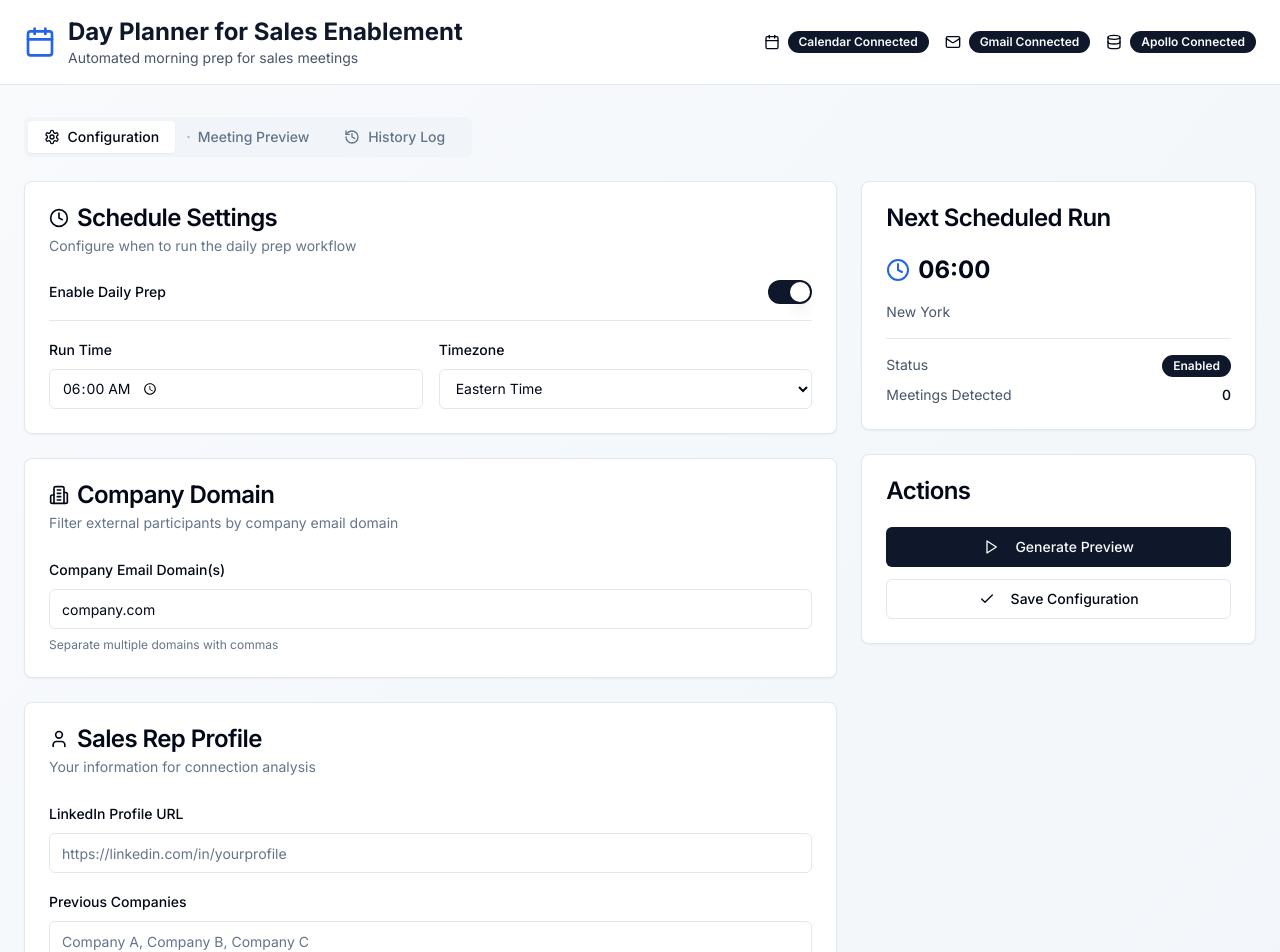
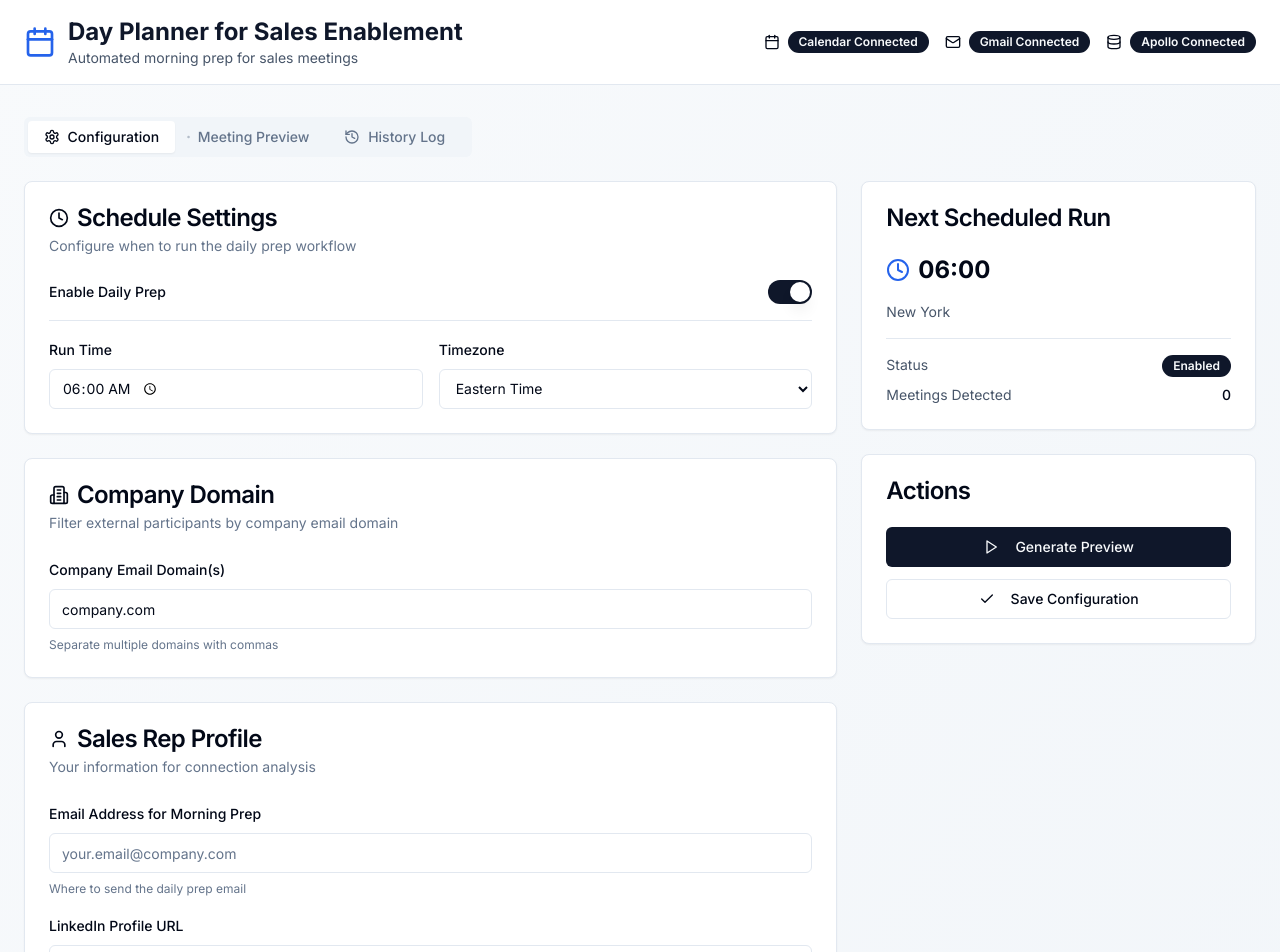
Before and after one commit to Lyzr-Apps/prep-prospect-amazing-wave, a Next.js app: page / in a window 1280 px wide. Shown: the top 952 px of the page. Built offline with nearby package versions, Linux system fonts and the light colour scheme.

Commit message:
feat: added Email Recipient field to Sales Rep Profile for morning prep email delivery

```diff
--- a/app/page.tsx
+++ b/app/page.tsx
@@ -182,6 +182,7 @@ interface DayPlannerConfig {
   timezone: string
   enabled: boolean
   companyDomains: string
+  emailRecipient: string
   linkedInUrl: string
   previousCompanies: string
   hometown: string
@@ -223,6 +224,7 @@ export default function Home() {
     timezone: 'America/New_York',
     enabled: true,
     companyDomains: 'company.com',
+    emailRecipient: '',
     linkedInUrl: '',
     previousCompanies: '',
     hometown: '',
@@ -292,6 +294,7 @@ export default function Home() {
       // Build the message for the coordinator
       const message = `Generate a day prep preview for today with the following settings:
 Company domains: ${config.companyDomains}
+Email recipient: ${config.emailRecipient}
 LinkedIn URL: ${config.linkedInUrl}
 Previous companies: ${config.previousCompanies}
 Hometown: ${config.hometown}
@@ -559,6 +562,21 @@ Research preferences: Apollo=${config.enableApollo}, LinkedIn=${config.enableLin
                     </CardDescription>
                   </CardHeader>
                   <CardContent className="space-y-4">
+                    <div className="space-y-2">
+                      <Label htmlFor="emailRecipient">Email Address for Morning Prep</Label>
+                      <Input
+                        id="emailRecipient"
+                        type="email"
+                        placeholder="your.email@company.com"
+                        value={config.emailRecipient}
+                        onChange={(e) =>
+                          setConfig(prev => ({ ...prev, emailRecipient: e.target.value }))
+                        }
+                      />
+                      <p className="text-xs text-slate-500">
+                        Where to send the daily prep email
+                      </p>
+                    </div>
                     <div className="space-y-2">
                       <Label htmlFor="linkedInUrl">LinkedIn Profile URL</Label>
                       <Input
```
